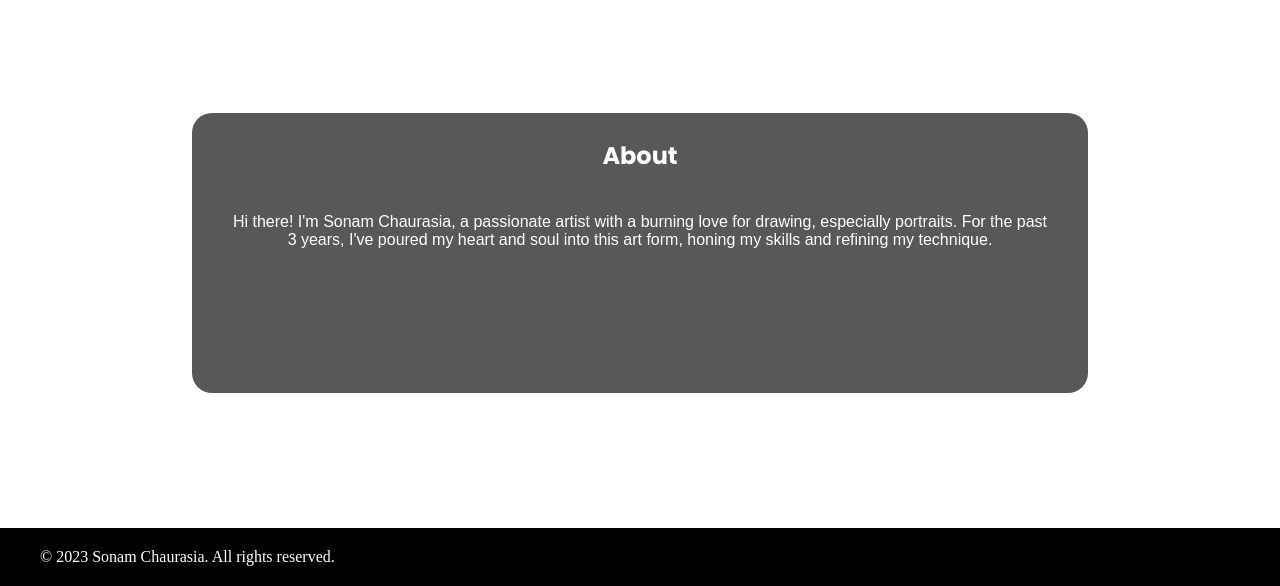
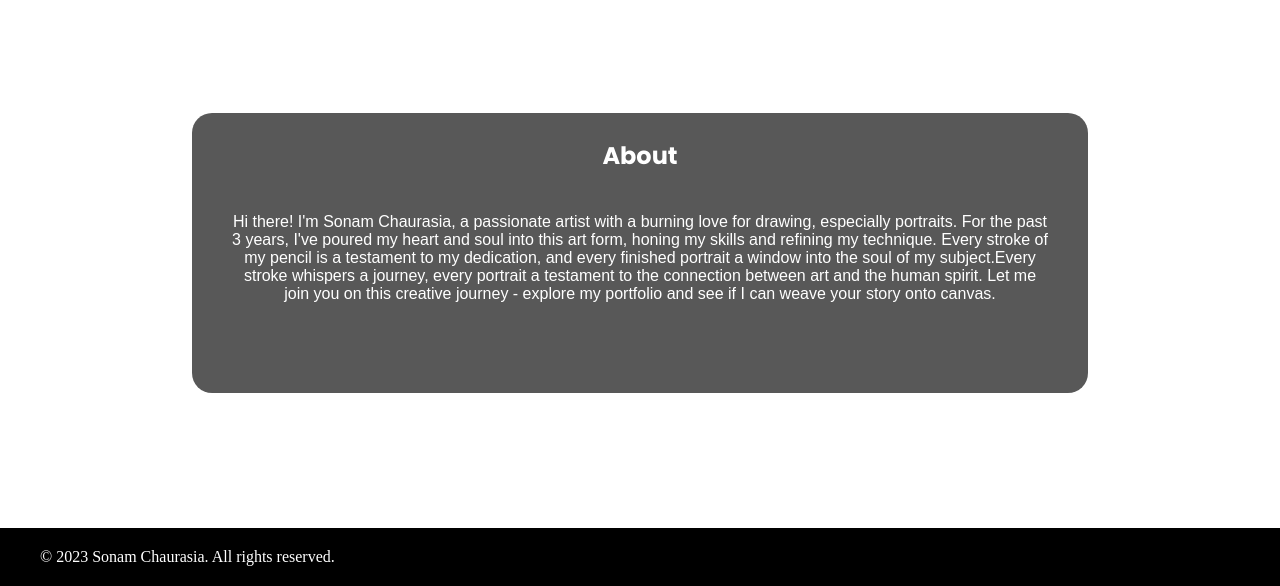
Before and after one commit to amitchurasia0101/Sonam-Chaurasia, a plain HTML site: page index.html in a window 1280 px wide. Shown: the part 1776-2362 px from the top of the page. Drawn offline with Linux system fonts and the light colour scheme; a web font is replaced by a local one.

Commit message:
Update index.html

```diff
--- a/index.html
+++ b/index.html
@@ -65,7 +65,7 @@
         <div class="abt-text">
         <h2>About </h2>
         <p>
-            Hi there! I'm Sonam Chaurasia, a passionate artist with a burning love for drawing, especially portraits. For the past 3 years, I've poured my heart and soul into this art form, honing my skills and refining my technique. </p>
+            Hi there! I'm Sonam Chaurasia, a passionate artist with a burning love for drawing, especially portraits. For the past 3 years, I've poured my heart and soul into this art form, honing my skills and refining my technique. Every stroke of my pencil is a testament to my dedication, and every finished portrait a window into the soul of my subject.Every stroke whispers a journey, every portrait a testament to the connection between art and the human spirit. Let me join you on this creative journey - explore my portfolio and see if I can weave your story onto canvas. </p>
         </div>
     </div>
     <footer class="footer">
```
